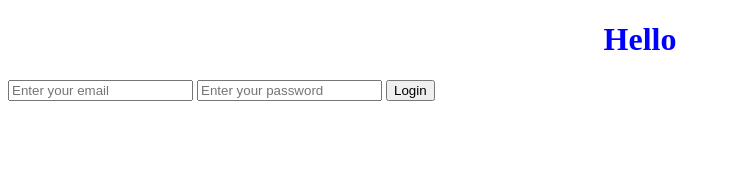
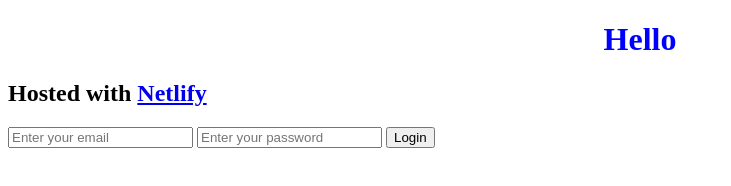
Before and after one commit to EBroere/SheCodes-Plus-Week-6, a plain HTML site: page index.html in a window 1280 px wide. Shown: the whole page, without its empty margins (0-731 px from the left). Drawn offline with Linux system fonts and the light colour scheme.

Commit message:
Added h2 and a link to Netlify

```diff
--- a/index.html
+++ b/index.html
@@ -8,6 +8,10 @@
   </head>
   <body>
     <h1>Hello</h1>
+    <h2>
+      Hosted with
+      <a href="https://www.netlify.com">Netlify</a>
+    </h2>
     <form>
       <input type="email" placeholder="Enter your email" />
       <input type="password" placeholder="Enter your password" />
```
